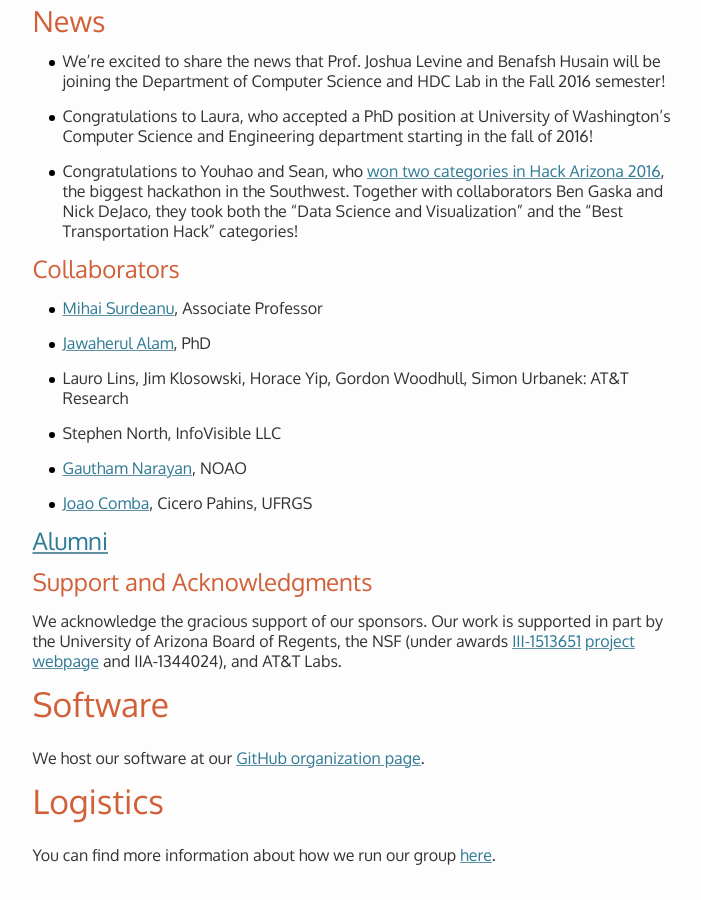
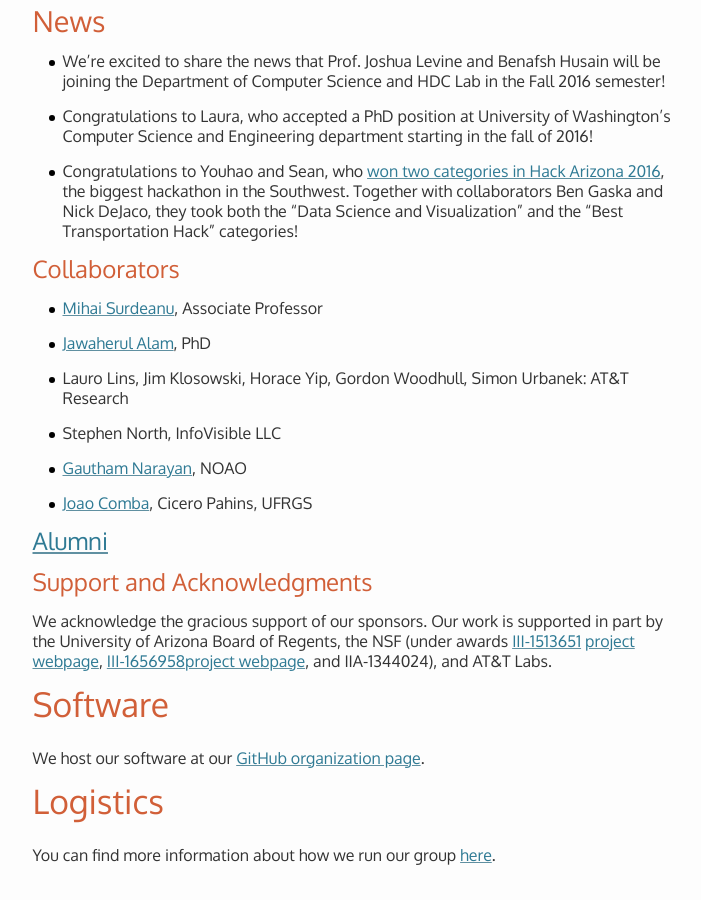
Before and after one commit to hdc-arizona/hdc-arizona.github.io, a Jekyll site: the page built from index.md, in a window 1280 px wide and 900 px high, scrolled down 1635 px. Shown: the whole window, without its empty margins (135-836 px from the left). Built offline with Jekyll 4.4.1, drawn with Linux system fonts in a browser that asks for light colours.

Commit message:
Add Kate NSF grant to index.

```diff
--- a/index.md
+++ b/index.md
@@ -87,7 +87,9 @@ We acknowledge the gracious support of our sponsors. Our work is
 supported in part by the University of Arizona Board of Regents,
 the NSF (under awards
 [III-1513651](http://www.nsf.gov/awardsearch/showAward?AWD_ID=1513651)
-[project webpage](http://www.sci.utah.edu/~beiwang/networktdav/networktdav.html)
+[project webpage](http://www.sci.utah.edu/~beiwang/networktdav/networktdav.html),
+[III-1656958](https://www.nsf.gov/awardsearch/showAward?AWD_ID=1656958)[project
+webpage](http://hdc-arizona.github.io/projects/dependencies),
 and IIA-1344024), and AT&T Labs.
 
 # Software
```
